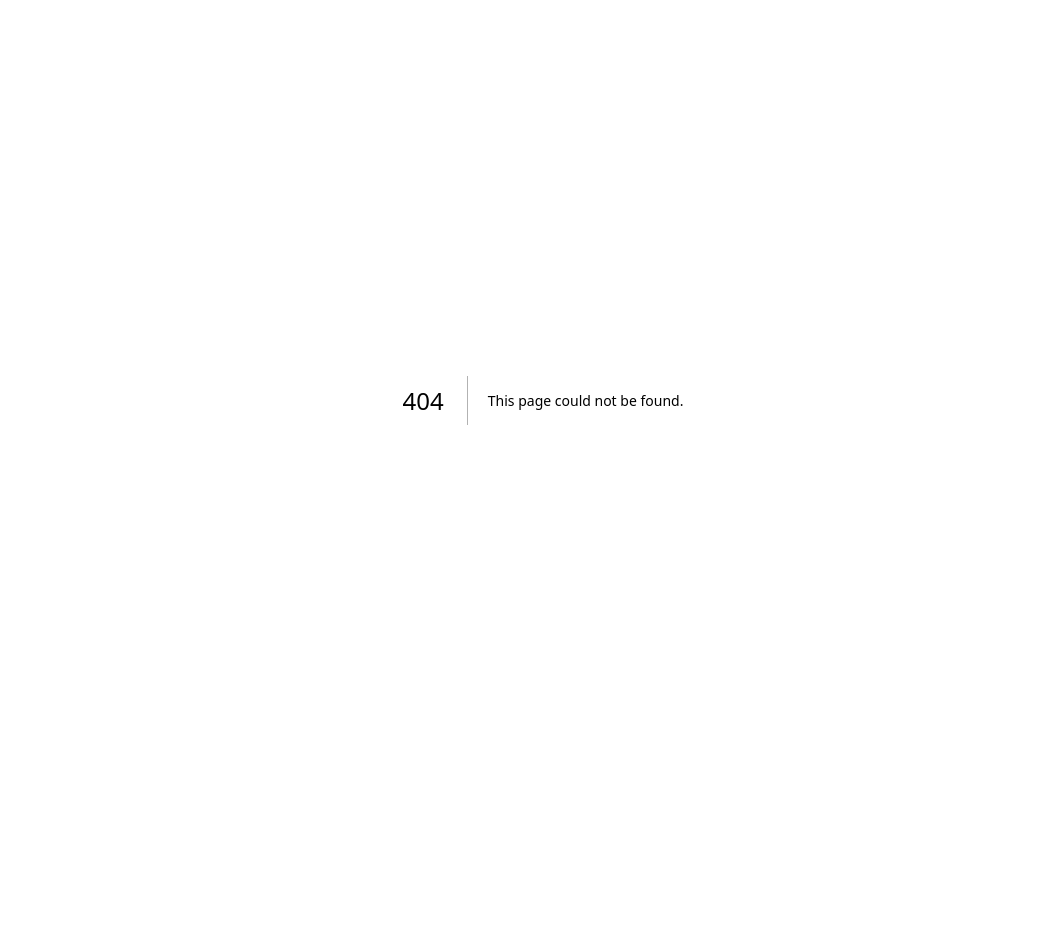
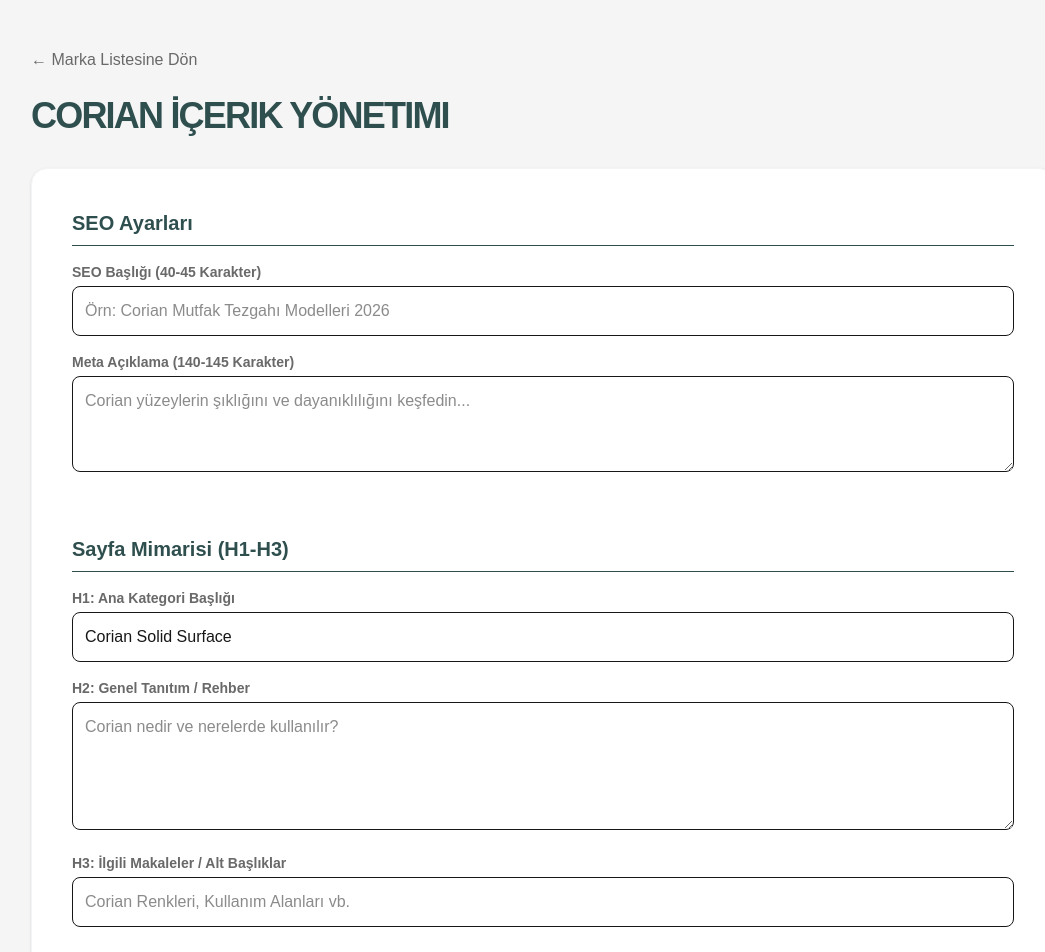
Before and after one commit to ozgurtasarimmobilya-create/my-admin-panel, a Next.js app: page /icerik-yonetimi/corian in a window 1280 px wide. Before the commit this address had no page. Shown: the top 952 px of the page, without its empty margins (97-1142 px from the left). Before the commit the page ends 800 px from the top, so only its background shows below. Built offline with nearby package versions, Linux system fonts and the light colour scheme.

Commit message:
marka butonlari canlandirildi

```diff
--- /dev/null
+++ b/app/icerik-yonetimi/corian/page.tsx
@@ -0,0 +1,54 @@
+import Link from 'next/link';
+
+export default function CorianPanel() {
+  return (
+    <main className="min-h-screen bg-[#F5F5F5] p-12">
+      <div className="max-w-5xl mx-auto">
+        <Link href="/icerik-yonetimi" className="text-[#696969] hover:text-[#2F4F4F] mb-6 inline-block">
+          ← Marka Listesine Dön
+        </Link>
+
+        <h1 className="text-4xl font-extrabold text-[#2F4F4F] mb-8 uppercase tracking-tighter">
+          Corian İçerik Yönetimi
+        </h1>
+
+        <div className="space-y-8 bg-white p-10 rounded-2xl shadow-sm border border-gray-100">
+
+          {/* SEO Bölümü */}
+          <section className="space-y-4">
+            <h2 className="text-xl font-bold text-[#2F4F4F] border-b pb-2">SEO Ayarları</h2>
+            <div>
+              <label className="block text-sm font-semibold text-[#696969] mb-1">SEO Başlığı (40-45 Karakter)</label>
+              <input type="text" className="w-full p-3 border rounded-lg focus:ring-2 focus:ring-[#2F4F4F] outline-none" placeholder="Örn: Corian Mutfak Tezgahı Modelleri 2026" />
+            </div>
+            <div>
+              <label className="block text-sm font-semibold text-[#696969] mb-1">Meta Açıklama (140-145 Karakter)</label>
+              <textarea className="w-full p-3 border rounded-lg h-24 focus:ring-2 focus:ring-[#2F4F4F] outline-none" placeholder="Corian yüzeylerin şıklığını ve dayanıklılığını keşfedin..."></textarea>
+            </div>
+          </section>
+
+          {/* İçerik Hiyerarşisi (H1-H2-H3) */}
+          <section className="space-y-4 pt-6">
+            <h2 className="text-xl font-bold text-[#2F4F4F] border-b pb-2">Sayfa Mimarisi (H1-H3)</h2>
+            <div>
+              <label className="block text-sm font-semibold text-[#696969] mb-1">H1: Ana Kategori Başlığı</label>
+              <input type="text" className="w-full p-3 border rounded-lg" defaultValue="Corian Solid Surface" />
+            </div>
+            <div>
+              <label className="block text-sm font-semibold text-[#696969] mb-1">H2: Genel Tanıtım / Rehber</label>
+              <textarea className="w-full p-3 border rounded-lg h-32" placeholder="Corian nedir ve nerelerde kullanılır?"></textarea>
+            </div>
+            <div>
+              <label className="block text-sm font-semibold text-[#696969] mb-1">H3: İlgili Makaleler / Alt Başlıklar</label>
+              <input type="text" className="w-full p-3 border rounded-lg" placeholder="Corian Renkleri, Kullanım Alanları vb." />
+            </div>
+          </section>
+
+          <button className="w-full bg-[#2F4F4F] text-white py-4 rounded-xl font-bold text-lg hover:bg-[#1e3333] transition-all shadow-lg">
+            İÇERİĞİ GÜNCELLE VE YAYINLA
+          </button>
+        </div>
+      </div>
+    </main>
+  );
+}
--- a/app/icerik-yonetimi/page.tsx
+++ b/app/icerik-yonetimi/page.tsx
@@ -2,10 +2,10 @@
 
 export default function IcerikYonetimi() {
   const markalar = [
-    { id: 1, isim: 'Corian', sayfaSayisi: 45 },
-    { id: 2, isim: 'Hi-Macs', sayfaSayisi: 30 },
-    { id: 3, isim: 'Staron', sayfaSayisi: 25 },
-    { id: 4, isim: 'Hanex', sayfaSayisi: 12 },
+    { id: 1, isim: 'Corian', slug: 'corian', sayfaSayisi: 45 },
+    { id: 2, isim: 'Hi-Macs', slug: 'hi-macs', sayfaSayisi: 30 },
+    { id: 3, isim: 'Staron', slug: 'staron', sayfaSayisi: 25 },
+    { id: 4, isim: 'Hanex', slug: 'hanex', sayfaSayisi: 12 },
   ];
 
   return (
@@ -26,9 +26,13 @@
                 <h2 className="text-2xl font-bold text-[#2F4F4F]">{marka.isim}</h2>
                 <p className="text-[#696969]">{marka.sayfaSayisi} Kayıtlı Sayfa</p>
               </div>
-              <button className="bg-[#2F4F4F] text-white px-6 py-2 rounded-lg font-semibold hover:bg-[#1e3333] transition-colors">
-                Düzenle
-              </button>
+
+              {/* İşte o sihirli bağ burada: Her markayı kendi klasörüne yönlendiriyoruz */}
+              <Link href={`/icerik-yonetimi/${marka.slug}`}>
+                <span className="bg-[#2F4F4F] text-white px-6 py-2 rounded-lg font-semibold hover:bg-[#1e3333] transition-colors cursor-pointer">
+                  Düzenle
+                </span>
+              </Link>
             </div>
           ))}
         </div>
```
